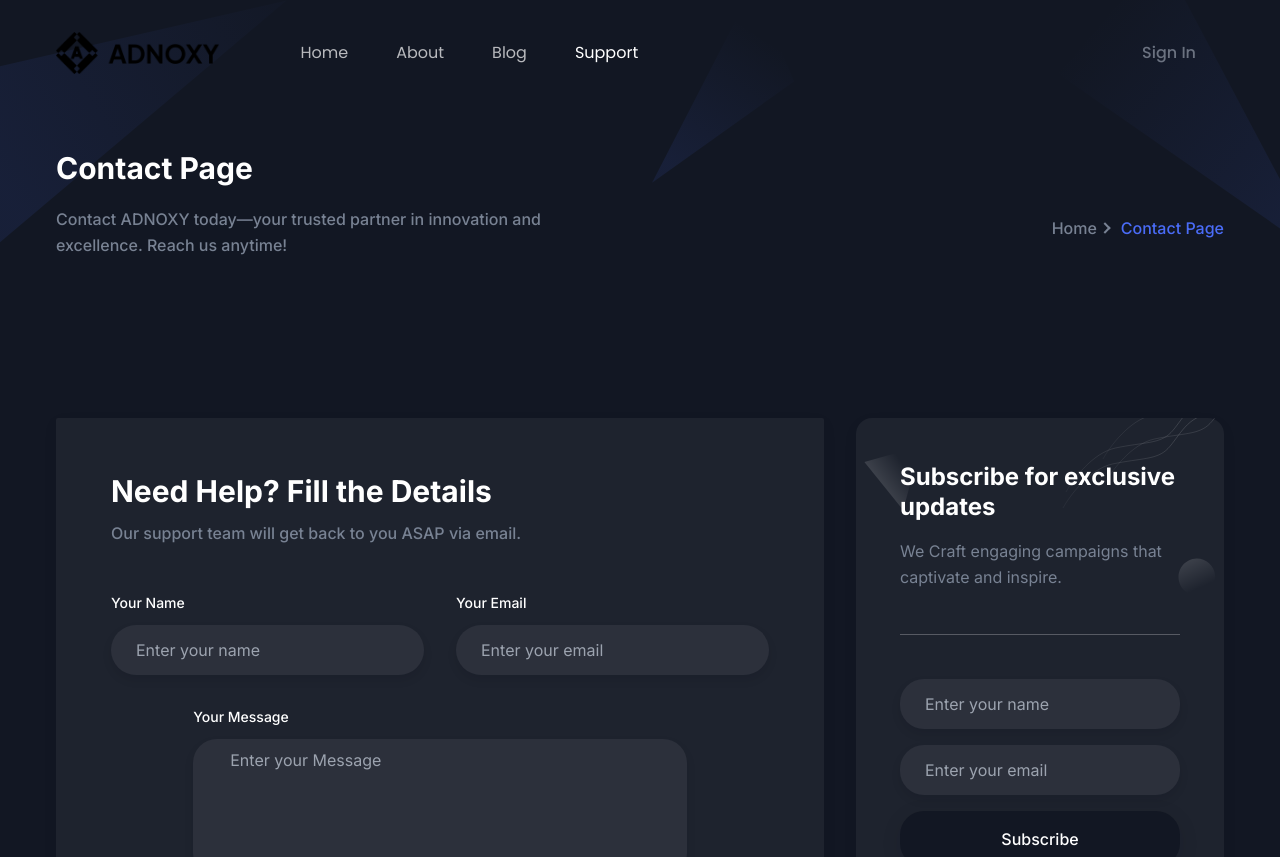
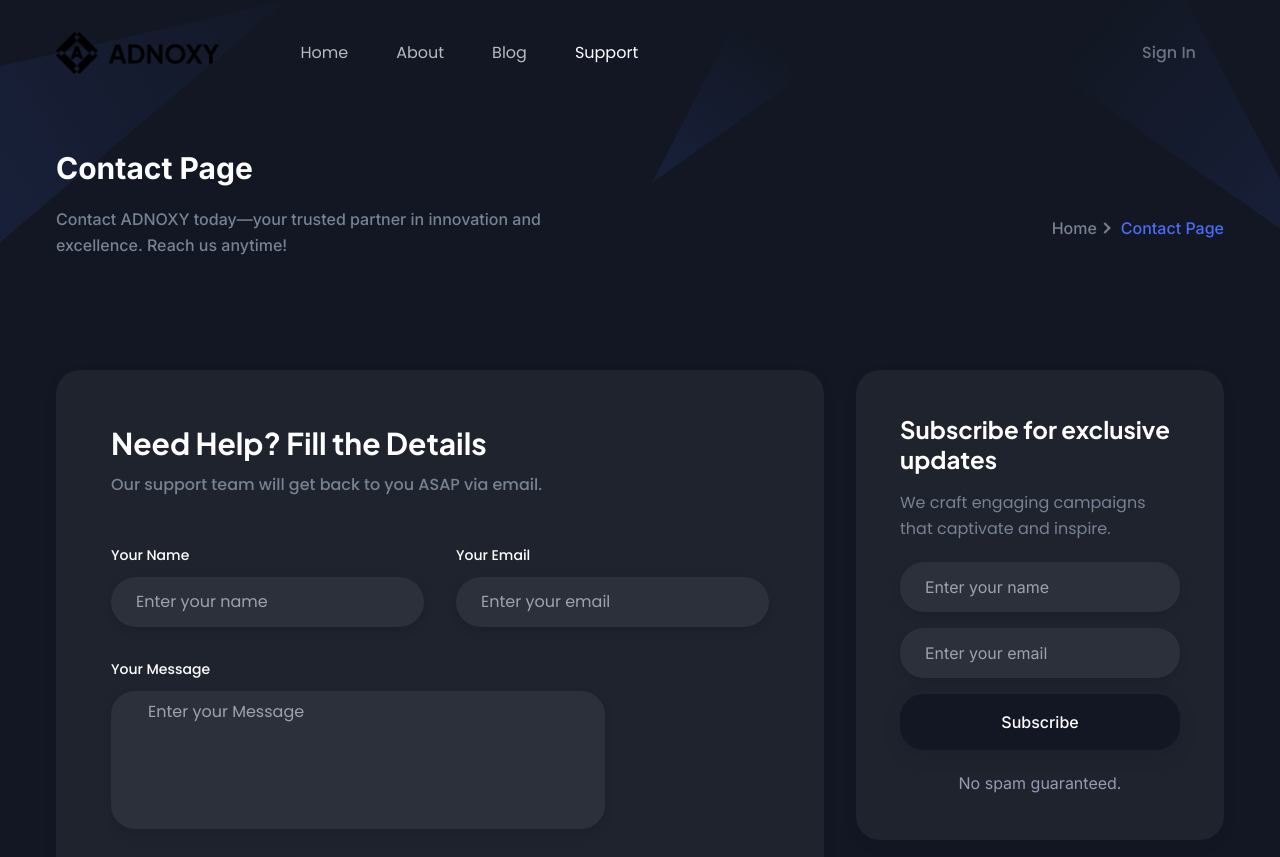
Before and after one commit to aman-adnoxy/adnoxy-web, a Next.js app: page /contact in a window 1280 px wide. Shown: the top 857 px of the page. Built offline with nearby package versions, Linux system fonts and the light colour scheme.

Commit message:
fixed contact

```diff
--- a/src/app/blog-details/page.tsx
+++ b/src/app/blog-details/page.tsx
@@ -19,9 +19,7 @@ const BlogDetailsPage = () => {
             <div className="w-full px-4 lg:w-8/12">
               <div>
                 <h2 className="mb-5 text-3xl font-bold leading-tight text-[#a31d1d] dark:text-[#a31d1d] sm:text-4xl sm:leading-tight md:text-5xl md:leading-tight" style={{ fontFamily: 'Plus Jakarta Sans' }}>
-                  <a href="/services/advertising" className="hover:underline">
                     Experience the Future of Advertising – Partner with Us Today!
-                  </a>
                 </h2>
                 <div className="mb-10 flex flex-wrap items-center justify-between border-b border-body-color border-opacity-10 pb-4 dark:border-white dark:border-opacity-10 font-['Poppins']">
                   <div className="flex flex-wrap items-center">
--- a/src/app/blog/page.tsx
+++ b/src/app/blog/page.tsx
@@ -19,7 +19,7 @@ const Blog = () => {
         description="Explore in-depth articles, expert tips, and the latest industry trends to help you make the most of our SaaS solutions and stay ahead in your field."
       />
 </div>
-      <section className="pb-[120px] pt-[120px]">
+      <section className="pt-10">
         <div className="container">
           <div className="-mx-4 flex flex-wrap justify-center">
             {blogData.map((blog) => (
--- a/src/components/About/AboutSectionTwo.tsx
+++ b/src/components/About/AboutSectionTwo.tsx
@@ -19,7 +19,7 @@ const AboutSectionTwo = () => {
   ];
 
   return (
-    <section className="relative bg-white">
+    <section id="whychooseus" className="relative bg-white pt-16">
       {/* Background Image Container */}
       <div className="relative mx-8 h-[85vh] max-h-[80vh] overflow-hidden rounded-3xl overflow-hidden">
         {/* Background Image */}
--- a/src/components/Blog/index.tsx
+++ b/src/components/Blog/index.tsx
@@ -6,7 +6,7 @@ const Blog = () => {
   return (
     <section
       id="blog"
-      className="bg-white-600 dark:bg-bg-color-red-500 py-16 md:py-20 lg:py-28"
+      className="bg-white-600 dark:bg-bg-color-red-500 pt-16"
 
     >
       <div className="container">
--- a/src/components/Contact/NewsLatterBox.tsx
+++ b/src/components/Contact/NewsLatterBox.tsx
@@ -6,12 +6,12 @@ const NewsLatterBox = () => {
   const { theme } = useTheme();
 
   return (
-    <div className="relative z-10 rounded-2xl bg-white p-8 shadow-three dark:bg-gray-dark sm:p-11 lg:p-8 xl:p-11">
-      <h3 className="mb-4 text-2xl font-bold leading-tight text-black dark:text-white">
+    <div className="relative z-10 rounded-3xl bg-white p-8 shadow-three dark:bg-gray-dark sm:p-11 lg:p-8 xl:p-11">
+      <h3 className="mb-4 text-2xl font-bold leading-tight text-black dark:text-white" style={{ fontFamily: 'Plus Jakarta Sans' }}>
       Subscribe for exclusive updates
       </h3>
-      <p className="mb-11 border-b border-body-color border-opacity-25 pb-11 text-base leading-relaxed text-body-color dark:border-white dark:border-opacity-25">
-      We Craft engaging campaigns that captivate and inspire.
+      <p className="pb-5 text-base leading-relaxed text-body-color dark:border-white dark:border-opacity-25 font-['Poppins']">
+      We craft engaging campaigns that captivate and inspire.
       </p>
       <div>
         <input
@@ -35,11 +35,11 @@ const NewsLatterBox = () => {
 
 
         <p className="text-center text-base leading-relaxed text-body-color dark:text-body-color-dark">
-          No spam guaranteed, So please don’t send any spam mail.
+          No spam guaranteed.
         </p>
       </div>
 
-      <div>
+      {/* <div>
         <span className="absolute left-2 top-7">
           <svg
             width="57"
@@ -254,7 +254,7 @@ const NewsLatterBox = () => {
             </defs>
           </svg>
         </span>
-      </div>
+      </div> */}
     </div>
   );
 };
--- a/src/components/Contact/index.tsx
+++ b/src/components/Contact/index.tsx
@@ -2,22 +2,22 @@ import NewsLatterBox from "./NewsLatterBox";
 
 const Contact = () => {
   return (
-    <section id="contact" className="overflow-hidden py-16 md:py-20 lg:py-28">
+    <section id="contact" className="overflow-hidden pt-16">
       <div className="container">
         <div className="-mx-4 flex flex-wrap">
           <div className="w-full px-4 lg:w-7/12 xl:w-8/12">
             <div
-              className="mb-12 rounded-sm bg-white px-8 py-11 shadow-three dark:bg-gray-dark sm:p-[55px] lg:mb-5 lg:px-8 xl:p-[55px]"
+              className="mb-12 rounded-3xl bg-white px-8 py-11 shadow-three dark:bg-gray-dark sm:p-[55px] lg:mb-5 lg:px-8 xl:p-[55px]"
               data-wow-delay=".15s"
             >
-              <h2 className="mb-3 text-2xl font-bold text-black dark:text-white sm:text-3xl lg:text-2xl xl:text-3xl">
+              <h2 className="mb-3 text-2xl font-bold text-black dark:text-white sm:text-3xl lg:text-2xl xl:text-3xl" style={{ fontFamily: 'Plus Jakarta Sans' }}>
                 Need Help? Fill the Details
               </h2>
-              <p className="mb-12 text-base font-medium text-body-color">
+              <p className="mb-12 text-base font-medium text-body-color font-['Poppins']">
                 Our support team will get back to you ASAP via email.
               </p>
               <form>
-                <div className="-mx-4 flex flex-wrap">
+                <div className="-mx-4 flex flex-wrap font-['Poppins']">
                   <div className="w-full px-4 md:w-1/2">
                     <div className="mb-8">
                       <label
@@ -48,7 +48,7 @@ const Contact = () => {
                       />
                     </div>
                   </div>
-                  <div className="w-full flex justify-center px-4">
+                  <div className="w-full flex justify-start px-4">
   <div className="mb-8 w-full md:w-4/5 lg:w-3/4">
     <label
       htmlFor="message"
```
